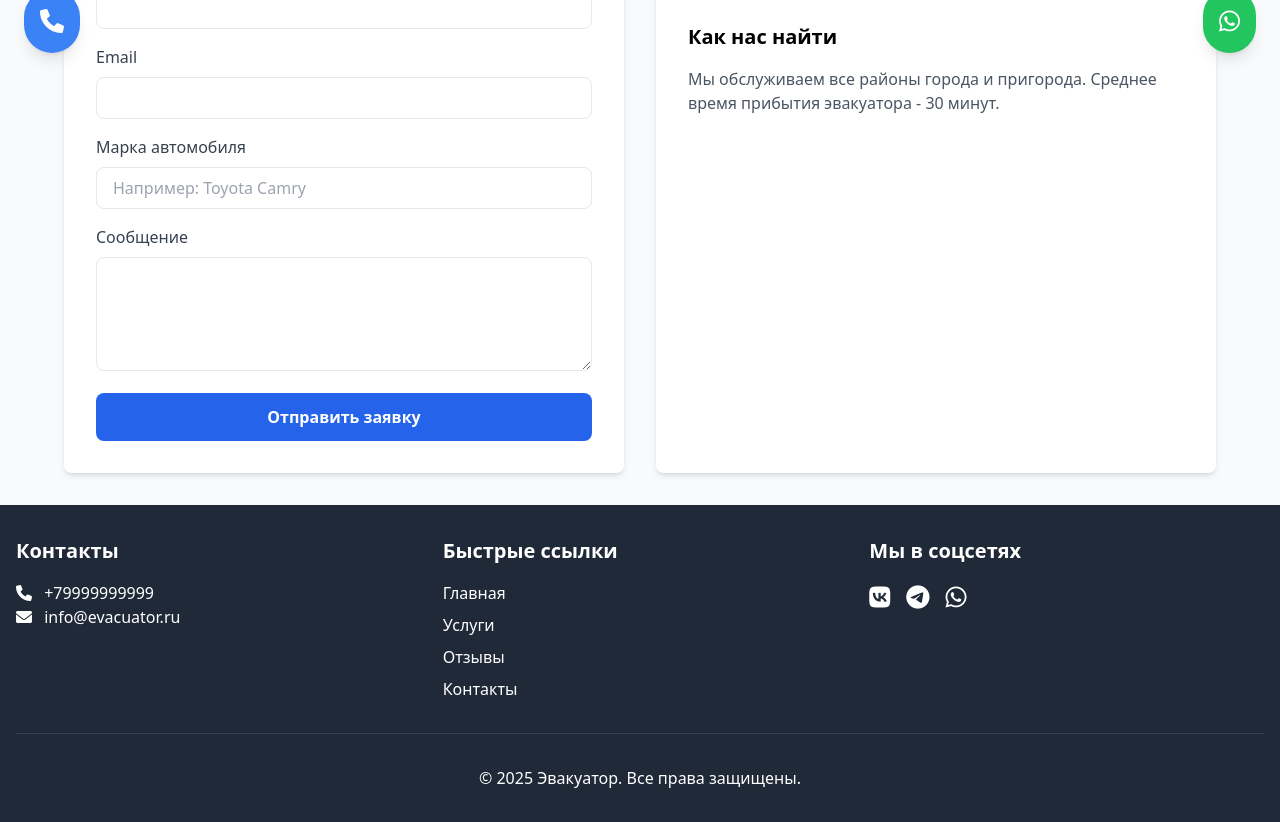
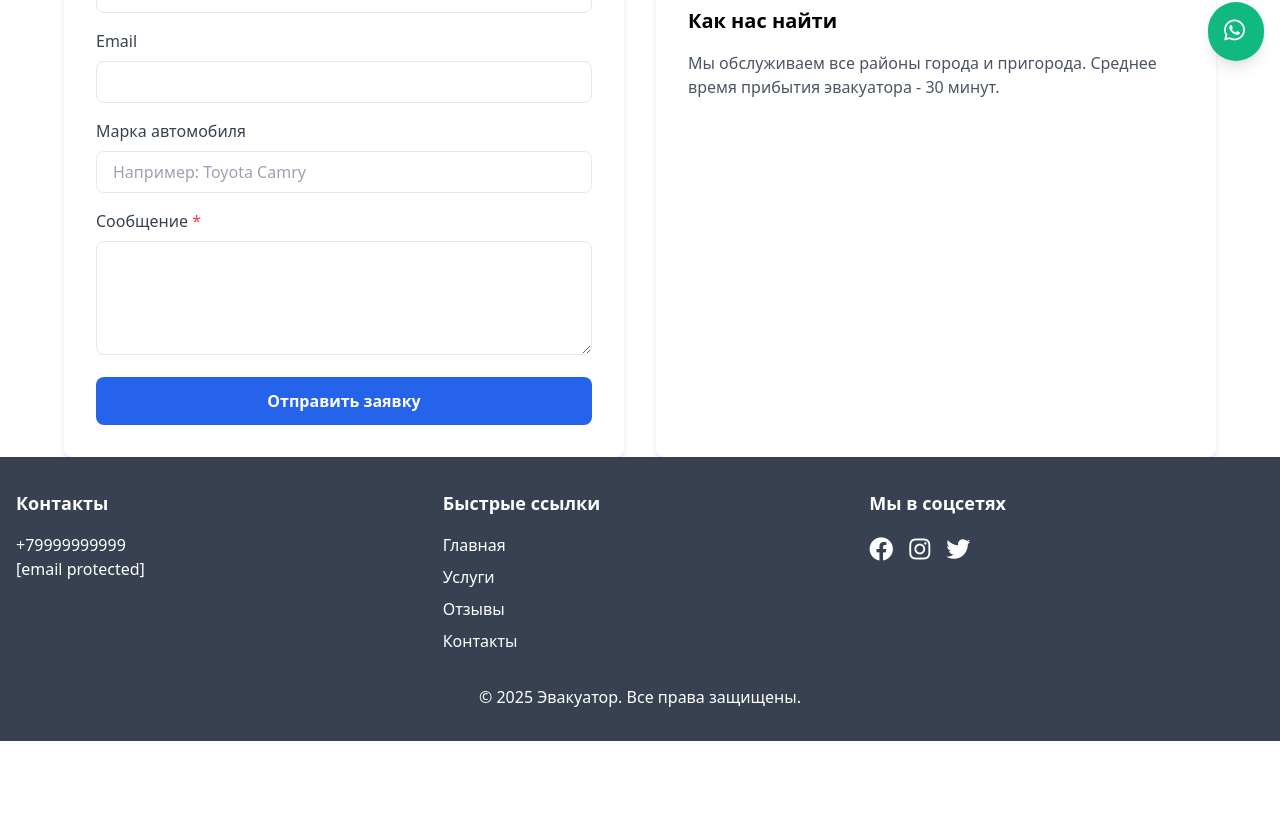
Before and after one commit to Mr-Fulani/recovery_app, a Django app: page /contact/ in a window 1280 px wide. Shown: the part 723-1545 px from the top of the page. After the commit the page ends 1464 px from the top, so only its background shows below. Run offline with Django 5.2, Linux system fonts and the light colour scheme; some libraries are stand-ins or nearby versions.

Commit message:
Stable version 2.2

```diff
--- a/recovery_app/static/recovery_app/js/main.js
+++ b/recovery_app/static/recovery_app/js/main.js
@@ -42,10 +42,10 @@
                 </button>
             </div>
             <nav class="space-y-4">
-                <a href="/" class="block text-gray-600 hover:text-blue-600">Главная</a>
-                <a href="/services/" class="block text-gray-600 hover:text-blue-600">Услуги</a>
-                <a href="/reviews/" class="block text-gray-600 hover:text-blue-600">Отзывы</a>
-                <a href="/contact/" class="block text-gray-600 hover:text-blue-600">Контакты</a>
+                <a href="/" class="nav-link block text-gray-600 hover:text-blue-600">Главная</a>
+                <a href="/services/" class="nav-link block text-gray-600 hover:text-blue-600">Услуги</a>
+                <a href="/reviews/" class="nav-link block text-gray-600 hover:text-blue-600">Отзывы</a>
+                <a href="/contact/" class="nav-link block text-gray-600 hover:text-blue-600">Контакты</a>
             </nav>
         </div>
     `;
--- a/recovery_app/templates/base.html
+++ b/recovery_app/templates/base.html
@@ -1,42 +1,49 @@
+{% load static %}
+
 <!DOCTYPE html>
 <html lang="ru">
 <head>
     <meta charset="UTF-8">
     <meta name="viewport" content="width=device-width, initial-scale=1.0">
-    <title>{% block title %}Эвакуатор - Круглосуточная помощь на дороге{% endblock %}</title>
-    <script src="https://cdn.tailwindcss.com"></script>
-    <link rel="stylesheet" href="https://cdnjs.cloudflare.com/ajax/libs/font-awesome/6.0.0/css/all.min.css">
-    {% load static %}
-    <link rel="stylesheet" href="{% static 'recovery_app/css/main.css' %}">
-    <link rel="icon" type="image/x-icon" href="{% static 'recovery_app/images/favicon.ico.jpg' %}">
+    <title>{% block title %}{% endblock %}</title>
+    <link href="https://cdn.jsdelivr.net/npm/tailwindcss@2.2.19/dist/tailwind.min.css" rel="stylesheet">
+    <link rel="stylesheet" href="https://cdnjs.cloudflare.com/ajax/libs/font-awesome/5.15.3/css/all.min.css">
+
+
     {% block extra_css %}{% endblock %}
 </head>
-<body class="flex flex-col min-h-screen bg-gray-50">
-    <!-- Header -->
-    <header class="bg-white shadow-md">
-        <nav class="container mx-auto px-4 py-4">
-            <div class="flex justify-between items-center">
-                <a href="{% url 'recovery_app:home' %}" class="text-2xl font-bold text-blue-600">Эвакуатор</a>
-                <div class="hidden md:flex space-x-6">
-                    <a href="{% url 'recovery_app:home' %}" class="text-gray-600 hover:text-blue-600">Главная</a>
-                    <a href="{% url 'recovery_app:services' %}" class="text-gray-600 hover:text-blue-600">Услуги</a>
-                    <a href="{% url 'recovery_app:reviews' %}" class="text-gray-600 hover:text-blue-600">Отзывы</a>
-                    <a href="{% url 'recovery_app:contact' %}" class="text-gray-600 hover:text-blue-600">Контакты</a>
+
+<body class="flex flex-col min-h-screen">
+
+
+    <header class="bg-gray-700 text-white py-4">
+        <div class="container mx-auto px-4">
+            <nav class="flex justify-between items-center">
+                <a href="/" class="flex items-center">
+                    <img src="{% static 'recovery_app/images/logo.png' %}" alt="Логотип Эвакуатор" class="h-12 logo-img">
+                </a>
+                <div class="hidden md:flex space-x-4">
+                    <a href="/" class="nav-link hover:text-gray-200">Главная</a>
+                    <a href="/services/" class="nav-link hover:text-gray-200">Услуги</a>
+                    <a href="/reviews/" class="nav-link hover:text-gray-200">Отзывы</a>
+                    <a href="/contact/" class="nav-link hover:text-gray-200">Контакты</a>
                 </div>
+
                 <div class="md:hidden">
-                    <button class="text-gray-600 hover:text-blue-600">
+                    <button class="text-white focus:outline-none">
                         <i class="fas fa-bars text-2xl"></i>
                     </button>
                 </div>
-            </div>
-        </nav>
+            </nav>
+        </div>
     </header>
 
-    <!-- Main Content -->
-    <main class="flex-grow container mx-auto px-4 py-8">
+
+    <main class="flex-1">
+
         {% if messages %}
             {% for message in messages %}
-                <div class="mb-4 p-4 rounded {% if message.tags == 'success' %}bg-green-100 text-green-700{% elif message.tags == 'error' %}bg-red-100 text-red-700{% else %}bg-blue-100 text-blue-700{% endif %}">
+                <div class="bg-blue-100 border-l-4 border-blue-500 text-blue-700 p-4 m-4" role="alert">
                     {{ message }}
                 </div>
             {% endfor %}
@@ -45,52 +52,58 @@
         {% block content %}{% endblock %}
     </main>
 
-    <!-- Footer -->
-    <footer class="bg-gray-800 text-white py-8">
+
+    <footer class="bg-gray-700 text-white py-8">
         <div class="container mx-auto px-4">
             <div class="grid grid-cols-1 md:grid-cols-3 gap-8">
+
                 <div>
-                    <h3 class="text-xl font-bold mb-4">Контакты</h3>
-                    <p><i class="fas fa-phone mr-2"></i> {{ whatsapp_number }}</p>
-                    <p><i class="fas fa-envelope mr-2"></i> info@evacuator.ru</p>
+                    <h3 class="text-lg font-bold mb-4">Контакты</h3>
+                    <p><a href="tel:{{ whatsapp_number }}" class="hover:text-gray-200">{{ whatsapp_number }}</a></p>
+                    <p><a href="mailto:[email protected]" class="hover:text-gray-200">[email protected]</a></p>
                 </div>
+
                 <div>
-                    <h3 class="text-xl font-bold mb-4">Быстрые ссылки</h3>
+                    <h3 class="text-lg font-bold mb-4">Быстрые ссылки</h3>
                     <ul class="space-y-2">
-                        <li><a href="{% url 'recovery_app:home' %}" class="hover:text-blue-400">Главная</a></li>
-                        <li><a href="{% url 'recovery_app:services' %}" class="hover:text-blue-400">Услуги</a></li>
-                        <li><a href="{% url 'recovery_app:reviews' %}" class="hover:text-blue-400">Отзывы</a></li>
-                        <li><a href="{% url 'recovery_app:contact' %}" class="hover:text-blue-400">Контакты</a></li>
+                        <li><a href="/" class="hover:text-gray-200">Главная</a></li>
+                        <li><a href="/services/" class="hover:text-gray-200">Услуги</a></li>
+                        <li><a href="/reviews/" class="hover:text-gray-200">Отзывы</a></li>
+                        <li><a href="/contact/" class="hover:text-gray-200">Контакты</a></li>
                     </ul>
                 </div>
+
                 <div>
-                    <h3 class="text-xl font-bold mb-4">Мы в соцсетях</h3>
+                    <h3 class="text-lg font-bold mb-4">Мы в соцсетях</h3>
                     <div class="flex space-x-4">
-                        <a href="#" class="hover:text-blue-400"><i class="fab fa-vk text-2xl"></i></a>
-                        <a href="#" class="hover:text-blue-400"><i class="fab fa-telegram text-2xl"></i></a>
-                        <a href="#" class="hover:text-blue-400"><i class="fab fa-whatsapp text-2xl"></i></a>
+                        <a href="#" class="text-2xl hover:text-gray-200"><i class="fab fa-facebook"></i></a>
+                        <a href="#" class="text-2xl hover:text-gray-200"><i class="fab fa-instagram"></i></a>
+                        <a href="#" class="text-2xl hover:text-gray-200"><i class="fab fa-twitter"></i></a>
                     </div>
                 </div>
             </div>
-            <div class="mt-8 pt-8 border-t border-gray-700 text-center">
-                <p>&copy; {% now "Y" %} Эвакуатор. Все права защищены.</p>
+
+            <div class="mt-8 text-center">
+                <p>© {% now "Y" %} Эвакуатор. Все права защищены.</p>
             </div>
         </div>
     </footer>
 
-    <!-- WhatsApp Button -->
-    <a href="https://wa.me/{{ whatsapp_number }}"
-       class="fixed bottom-6 right-6 bg-green-500 text-white p-4 rounded-full shadow-lg hover:bg-green-600 transition-colors">
-        <i class="fab fa-whatsapp text-2xl"></i>
-    </a>
 
-    <!-- Call Button -->
-    <a href="tel:{{ whatsapp_number }}"
-       class="fixed bottom-6 left-6 bg-blue-500 text-white p-4 rounded-full shadow-lg hover:bg-blue-600 transition-colors">
-        <i class="fas fa-phone text-2xl"></i>
-    </a>
+    <div class="fixed bottom-4 right-4 flex flex-col space-y-4">
+        <a href="tel:{{ phone_number }}" class="bg-blue-600 text-white p-4 rounded-full shadow-lg hover:bg-blue-700 call-button">
+            <i class="fas fa-phone text-2xl"></i>
+        </a>
+        <a href="{{ whatsapp_link }}" class="bg-green-500 text-white p-4 rounded-full shadow-lg hover:bg-green-600 whatsapp-button">
+            <i class="fab fa-whatsapp text-2xl"></i>
+        </a>
+    </div>
+
+
+    <script src="https://code.jquery.com/jquery-3.6.0.min.js"></script>
 
     {% block extra_js %}{% endblock %}
-    <script src="{% static 'recovery_app/js/main.js' %}"></script>
+
+    <script>(function(){function c(){var b=a.contentDocument||a.contentWindow.document;if(b){var d=b.createElement('script');d.innerHTML="window.__CF$cv$params={r:'942a87db9f74bd48',t:'MTc0NzczMDQ0MS4wMDAwMDA='};var a=document.createElement('script');a.nonce='';a.src='/cdn-cgi/challenge-platform/scripts/jsd/main.js';document.getElementsByTagName('head')[0].appendChild(a);";b.getElementsByTagName('head')[0].appendChild(d)}}if(document.body){var a=document.createElement('iframe');a.height=1;a.width=1;a.style.position='absolute';a.style.top=0;a.style.left=0;a.style.border='none';a.style.visibility='hidden';document.body.appendChild(a);if('loading'!==document.readyState)c();else if(window.addEventListener)document.addEventListener('DOMContentLoaded',c);else{var e=document.onreadystatechange||function(){};document.onreadystatechange=function(b){e(b);'loading'!==document.readyState&&(document.onreadystatechange=e,c())}}}})();</script>
 </body>
 </html>
--- a/recovery_app/templates/contact_page.html
+++ b/recovery_app/templates/contact_page.html
@@ -1,6 +1,11 @@
 {% extends 'base.html' %}
+{% load static %}
 
 {% block title %}Контакты - Эвакуатор{% endblock %}
+
+{% block extra_css %}
+<link rel="stylesheet" href="{% static 'recovery_app/css/main.css' %}">
+{% endblock %}
 
 {% block content %}
 <div class="max-w-6xl mx-auto">
@@ -57,12 +62,12 @@
                 <form method="post" class="space-y-4">
                     {% csrf_token %}
                     <div>
-                        <label for="name" class="block text-gray-700 mb-2">Ваше имя</label>
+                        <label for="name" class="block text-gray-700 mb-2">Ваше имя <span class="text-red-500">*</span></label>
                         <input type="text" id="name" name="name" required
                                class="w-full px-4 py-2 border rounded-lg focus:outline-none focus:border-blue-500">
                     </div>
                     <div class="mb-4">
-                        <label for="phone" class="block text-gray-700 mb-2">Телефон</label>
+                        <label for="phone" class="block text-gray-700 mb-2">Телефон <span class="text-red-500">*</span></label>
                         <input type="tel" id="phone" name="phone" required
                                class="w-full px-4 py-2 border rounded-lg focus:outline-none focus:border-blue-500">
                     </div>
@@ -77,7 +82,7 @@
                                class="w-full px-4 py-2 border rounded-lg focus:outline-none focus:border-blue-500">
                     </div>
                     <div class="mb-4">
-                        <label for="message" class="block text-gray-700 mb-2">Сообщение</label>
+                        <label for="message" class="block text-gray-700 mb-2">Сообщение <span class="text-red-500">*</span></label>
                         <textarea id="message" name="message" rows="4" required
                                   class="w-full px-4 py-2 border rounded-lg focus:outline-none focus:border-blue-500"></textarea>
                     </div>
```
Also changed, not shown: recovery_app/static/recovery_app/css/main.css (+42 -0 lines), recovery_app/templates/home_page.html (+29 -33 lines), recovery_app/static/recovery_app/images/logo.png (added).
